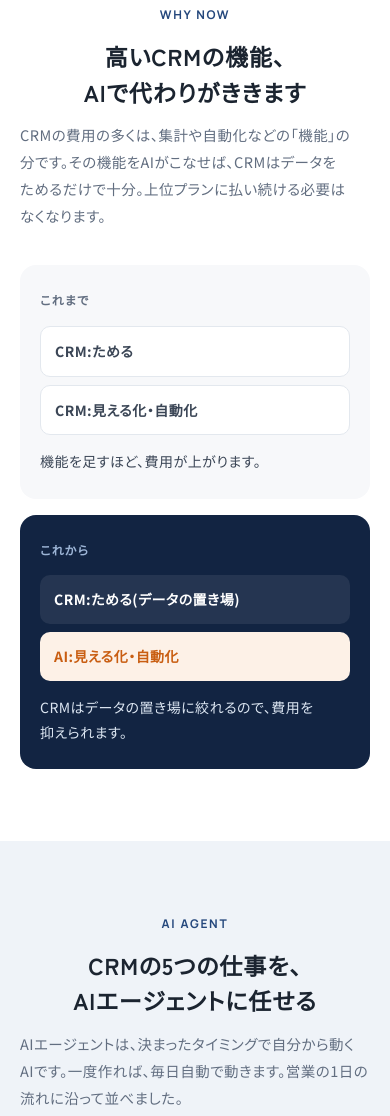
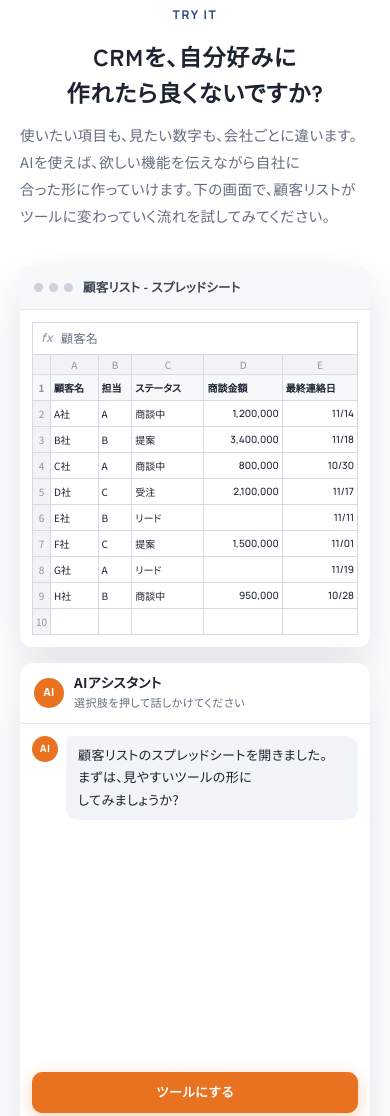
Before and after one commit to naus-ai/naus-lp-consult, a plain HTML site: page crm/index.html in a window 390 px wide. Shown: the part 2479-3595 px from the top of the page. Drawn offline with Linux system fonts and the light colour scheme.

Commit message:
feat: CRM構築LPのWHY NOWを削除し、画面例をPROBLEMの直後へ移動
- WHY NOWセクションを削除
- 画面例のセクションをPROBLEMの直後へ移し、見出しとリード文を変更
- AIチャット欄の高さを画面枠に合わせ、会話は欄の中でスクロールするように変更

Co-Authored-By: Claude Sonnet 5.5 <noreply@anthropic.com>

```diff
--- a/crm/assets/crm-mock.css
+++ b/crm/assets/crm-mock.css
@@ -4,7 +4,7 @@
 .mk :focus-visible { outline: 3px solid #33619E; outline-offset: 2px; }
 
 /* 画面(左) */
-.mk-win { background: #fff; border-radius: 14px; box-shadow: 0 20px 48px rgba(18,36,66,0.12); overflow: hidden; display: flex; flex-direction: column; min-height: 520px; scroll-margin-top: 84px; }
+.mk-win { background: #fff; border-radius: 14px; box-shadow: 0 20px 48px rgba(18,36,66,0.12); overflow: hidden; display: flex; flex-direction: column; min-height: 560px; scroll-margin-top: 84px; }
 .mk-bar { display: flex; align-items: center; gap: 10px; padding: 10px 14px; background: #F7F8FA; border-bottom: 1px solid #E3E8EE; }
 .mk-dots { display: flex; gap: 6px; }
 .mk-dots span { width: 9px; height: 9px; border-radius: 50%; background: #C9D2DE; }
@@ -119,12 +119,12 @@ button.mk-kpi.is-on { border-color: #24477C; background: #fff; }
 .mk-notice-body li { margin: 2px 0; }
 
 /* チャット(右) */
-.mk-chat { background: #fff; border-radius: 14px; box-shadow: 0 20px 48px rgba(18,36,66,0.12); display: flex; flex-direction: column; overflow: hidden; height: 600px; }
+.mk-chat { background: #fff; border-radius: 14px; box-shadow: 0 20px 48px rgba(18,36,66,0.12); display: flex; flex-direction: column; overflow: hidden; height: auto; contain: size; }
 .mk-chat-head { display: flex; align-items: center; gap: 10px; padding: 12px 16px; border-bottom: 1px solid #E3E8EE; }
 .mk-ai { flex-shrink: 0; width: 30px; height: 30px; border-radius: 50%; background: #E8721F; color: #fff; display: inline-flex; align-items: center; justify-content: center; font-family: var(--font-latin); font-size: 11px; font-weight: 800; }
 .mk-chat-title { font-size: 13.5px; font-weight: 700; color: #1B2430; line-height: 1.4; }
 .mk-chat-st { font-size: 11px; color: #626E80; }
-.mk-log { flex: 1; overflow-y: auto; padding: 14px 14px 6px; display: flex; flex-direction: column; gap: 10px; overscroll-behavior: contain; }
+.mk-log { flex: 1 1 auto; min-height: 0; overflow-y: auto; padding: 14px 14px 6px; display: flex; flex-direction: column; gap: 10px; overscroll-behavior: contain; }
 .mk-msg { display: flex; gap: 8px; align-items: flex-start; animation: mkIn .35s cubic-bezier(0.22, 1, 0.36, 1) both; }
 .mk-msg .mk-ai { width: 26px; height: 26px; font-size: 10px; }
 .mk-msg-b { background: #F1F4F8; color: #1B2430; border-radius: 4px 12px 12px 12px; padding: 8px 12px; font-size: 13.5px; line-height: 1.75; }
@@ -155,8 +155,7 @@ button.mk-kpi.is-on { border-color: #24477C; background: #fff; }
 
 @media (max-width: 960px) {
   .mk { grid-template-columns: minmax(0, 1fr); gap: 16px; }
-  .mk-chat { height: auto; }
-  .mk-log { max-height: 300px; }
+  .mk-chat { contain: none; height: 520px; }
   .mk-win { min-height: 0; }
 }
 @media (max-width: 600px) {
--- a/crm/index.html
+++ b/crm/index.html
@@ -147,33 +147,40 @@ height="0" width="0" style="display:none;visibility:hidden"></iframe></noscript>
   </div>
 </section>
 
-<!-- ===== 3. WHY NOW ===== -->
-<section class="sec bg-white">
+<!-- ===== 2.5 MOCK ===== -->
+<section id="mock" class="sec bg-white">
+  <link rel="stylesheet" href="assets/crm-mock.css">
   <div class="wrap">
     <div class="sec-head">
-      <div class="label">WHY NOW</div>
-      <h2 class="h2">高いCRMの機能、AIで代わりがききます</h2>
-      <p class="lead">CRMの費用の多くは、集計や自動化などの「機能」の分です。その機能をAIがこなせば、CRMはデータをためるだけで十分。上位プランに払い続ける必要はなくなります。</p>
+      <div class="label">TRY IT</div>
+      <h2 class="h2">CRMを、自分好みに作れたら良くないですか?</h2>
+      <p class="lead">使いたい項目も、見たい数字も、会社ごとに違います。AIを使えば、欲しい機能を伝えながら自社に合った形に作っていけます。下の画面で、顧客リストがツールに変わっていく流れを試してみてください。</p>
     </div>
-    <div class="why-grid">
-      <div class="why-card">
-        <div class="why-tag">これまで</div>
-        <div class="why-rows">
-          <div class="why-row">CRM:ためる</div>
-          <div class="why-row">CRM:見える化・自動化</div>
+    <div class="mk" id="mk">
+      <div class="mk-win" role="region" aria-label="操作できる画面の例">
+        <div class="mk-bar">
+          <span class="mk-dots" aria-hidden="true"><span></span><span></span><span></span></span>
+          <span class="mk-name">顧客リスト - スプレッドシート</span>
+          <button type="button" class="mk-reset-s" hidden>最初から</button>
         </div>
-        <p class="why-text">機能を足すほど、費用が上がります。</p>
+        <div class="mk-screen"></div>
       </div>
-      <div class="why-card is-dark">
-        <div class="why-tag">これから</div>
-        <div class="why-rows">
-          <div class="why-row is-dim">CRM:ためる(データの置き場)</div>
-          <div class="why-row is-ai">AI:見える化・自動化</div>
+      <div class="mk-chat" role="region" aria-label="AIとのやりとり">
+        <div class="mk-chat-head">
+          <span class="mk-ai" aria-hidden="true">AI</span>
+          <div><div class="mk-chat-title">AIアシスタント</div><div class="mk-chat-st">選択肢を押して話しかけてください</div></div>
         </div>
-        <p class="why-text">CRMはデータの置き場に絞れるので、費用を抑えられます。</p>
+        <div class="mk-log" aria-live="polite"></div>
+        <div class="mk-choices"></div>
+        <div class="mk-input" aria-hidden="true">
+          <span class="mk-input-t">メッセージを入力</span>
+          <span class="mk-send"><svg width="14" height="14" viewBox="0 0 24 24" fill="none" stroke="#24477C" stroke-width="2.5" stroke-linecap="round" stroke-linejoin="round"><path d="M5 12h14"></path><path d="m13 6 6 6-6 6"></path></svg></span>
+        </div>
       </div>
     </div>
+    <p class="mk-note">※ 動きをイメージしていただくための画面例です。表示している社名・担当者・金額は、すべて架空のデータです。</p>
   </div>
+  <script src="assets/crm-mock.js" defer></script>
 </section>
 
 <!-- ===== 4. AI AGENT ===== -->
@@ -220,42 +227,6 @@ height="0" width="0" style="display:none;visibility:hidden"></iframe></noscript>
       <span>AIに任せるのは「集める・まとめる・下書きする」まで。決めるのは人です。</span>
     </div>
   </div>
-</section>
-
-<!-- ===== 4.5 MOCK ===== -->
-<section id="mock" class="sec bg-warm">
-  <link rel="stylesheet" href="assets/crm-mock.css">
-  <div class="wrap">
-    <div class="sec-head">
-      <div class="label">TRY IT</div>
-      <h2 class="h2">欲しい機能を、AIに伝えて足していく</h2>
-      <p class="lead">AIを使うと、自社に合ったCRMや機能を自分たちで作れます。スプレッドシートの顧客リストが、AIとのやりとりでツールに変わっていく流れを、下の画面で試してみてください。</p>
-    </div>
-    <div class="mk" id="mk">
-      <div class="mk-win" role="region" aria-label="操作できる画面の例">
-        <div class="mk-bar">
-          <span class="mk-dots" aria-hidden="true"><span></span><span></span><span></span></span>
-          <span class="mk-name">顧客リスト - スプレッドシート</span>
-          <button type="button" class="mk-reset-s" hidden>最初から</button>
-        </div>
-        <div class="mk-screen"></div>
-      </div>
-      <div class="mk-chat" role="region" aria-label="AIとのやりとり">
-        <div class="mk-chat-head">
-          <span class="mk-ai" aria-hidden="true">AI</span>
-          <div><div class="mk-chat-title">AIアシスタント</div><div class="mk-chat-st">選択肢を押して話しかけてください</div></div>
-        </div>
-        <div class="mk-log" aria-live="polite"></div>
-        <div class="mk-choices"></div>
-        <div class="mk-input" aria-hidden="true">
-          <span class="mk-input-t">メッセージを入力</span>
-          <span class="mk-send"><svg width="14" height="14" viewBox="0 0 24 24" fill="none" stroke="#24477C" stroke-width="2.5" stroke-linecap="round" stroke-linejoin="round"><path d="M5 12h14"></path><path d="m13 6 6 6-6 6"></path></svg></span>
-        </div>
-      </div>
-    </div>
-    <p class="mk-note">※ 動きをイメージしていただくための画面例です。表示している社名・担当者・金額は、すべて架空のデータです。</p>
-  </div>
-  <script src="assets/crm-mock.js" defer></script>
 </section>
 
 <!-- ===== 5. OPTIONS ===== -->
```
